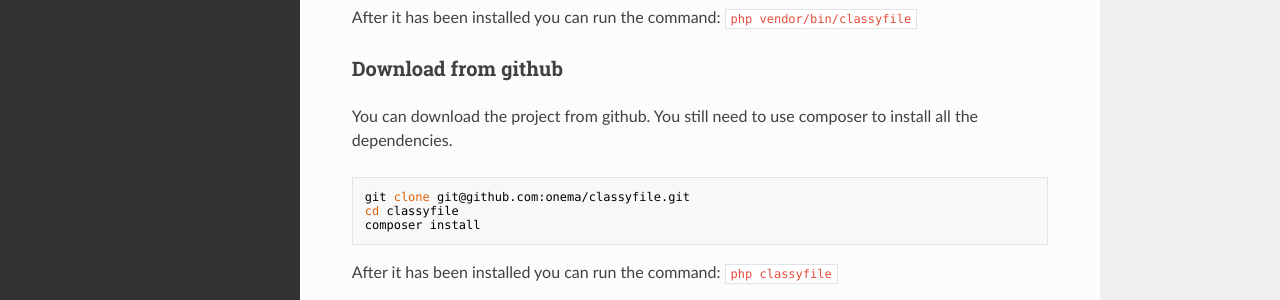
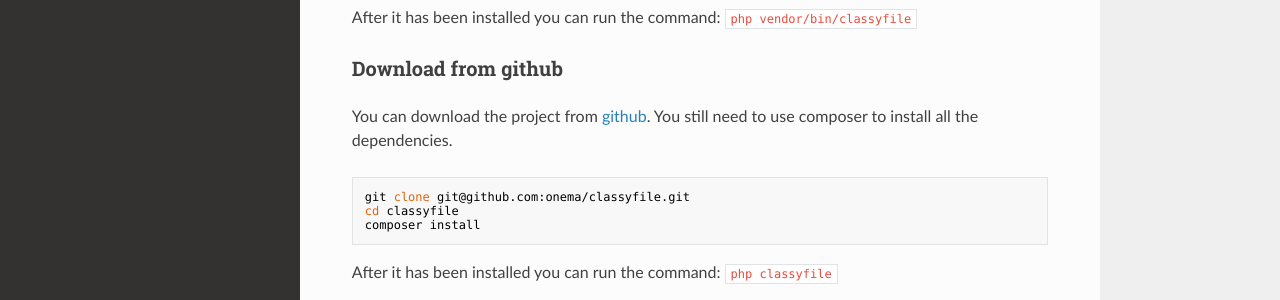
Before and after one commit to onema/classyfile, an MkDocs documentation site: the page built from docs/index.md, in a window 1280 px wide and 1105 px high. Shown: the part 666-966 px from the top of the window. Built offline with MkDocs 1.6.1, drawn with Linux system fonts in a browser that asks for light colours; nearby versions of some CDN libraries; old or Windows-style settings are respelled for this version of MkDocs; part of the change alters nothing that is shown.

````diff
--- a/docs/index.md
+++ b/docs/index.md
@@ -25,7 +25,7 @@ This library uses the [nikic/PHP-Parser](https://github.com/nikic/PHP-Parser) to
 After it has been installed you can run the command: `php vendor/bin/classyfile`
 
 ### Download from github
-You can download the project from github. You still need to use composer to install all the dependencies.
+You can download the project from [github](https://github.com/onema/classyfile). You still need to use composer to install all the dependencies.
 ```
 git clone git@github.com:onema/classyfile.git
 cd classyfile
````
